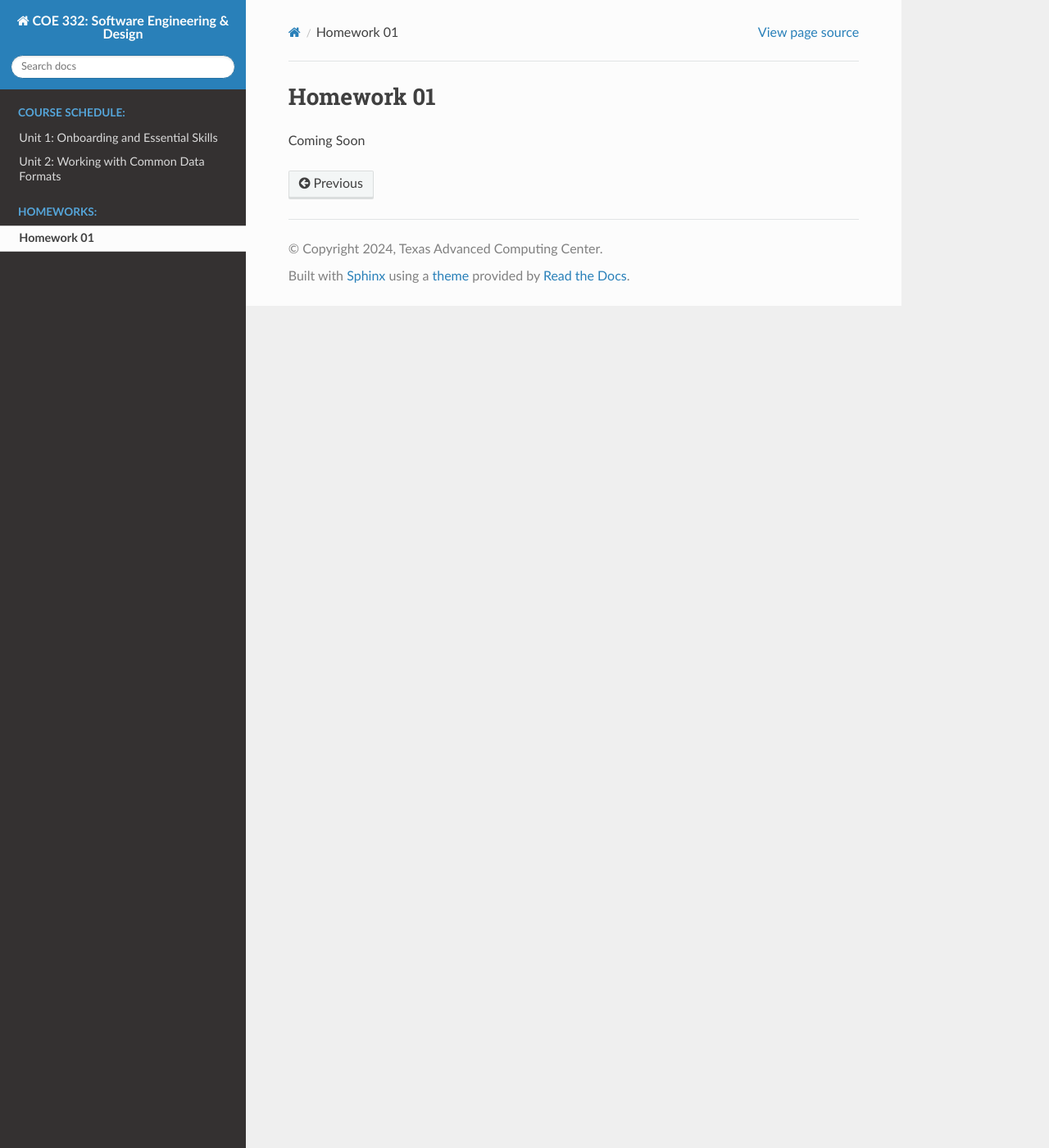
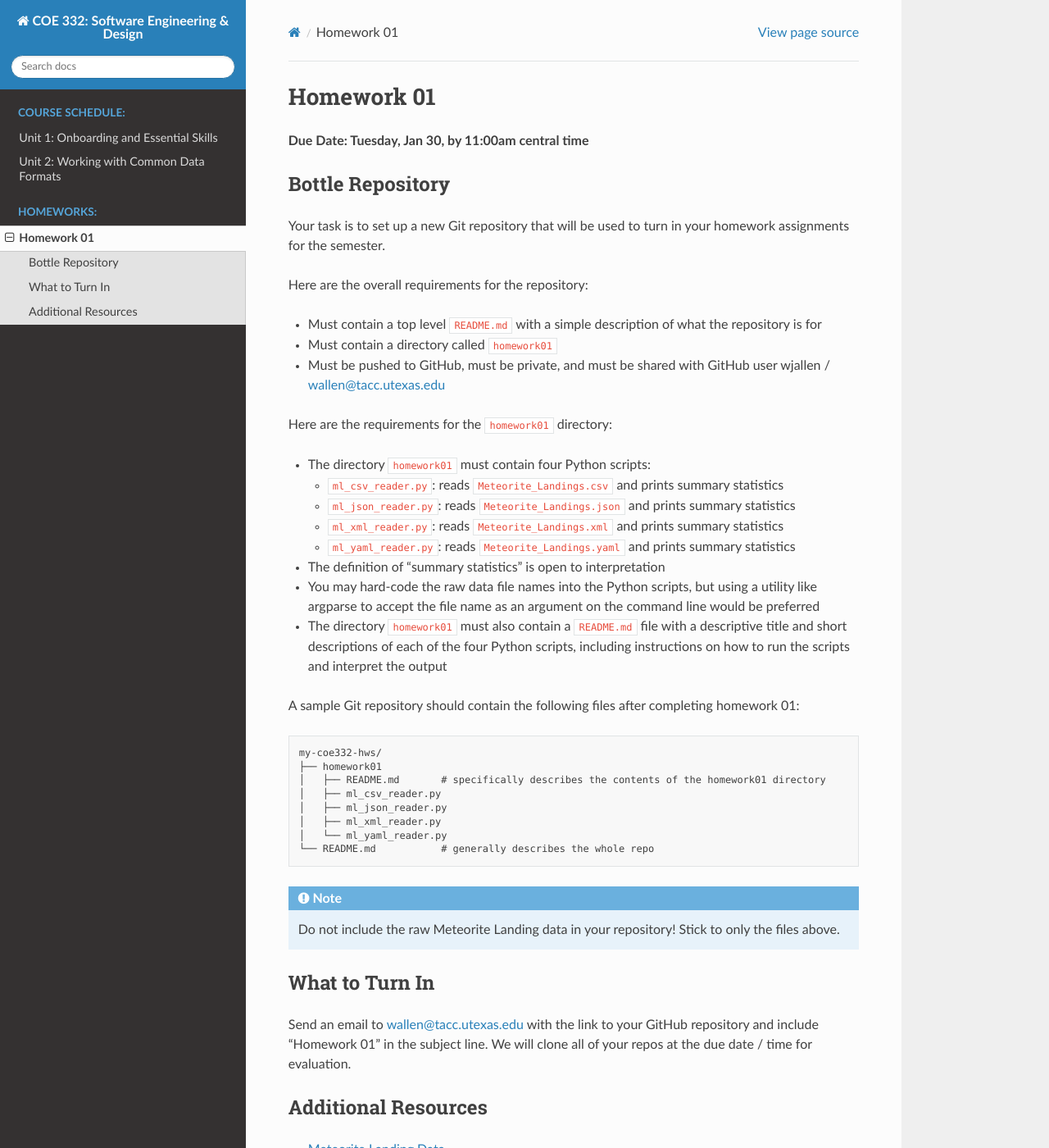
Before and after one commit to TACC/coe-332-sp24, a Sphinx documentation site: the page built from docs/homework/homework01.rst, in a window 1280 px wide and 1400 px high. Shown: the whole window at 82% size. Built offline with Sphinx 7.4.7 and the Read the Docs theme 2.0.0, drawn with Linux system fonts in a browser that asks for light colours; some of the changed text lies outside the part shown.

Commit message:
added homework01

```diff
--- a/docs/homework/homework01.rst
+++ b/docs/homework/homework01.rst
@@ -1,4 +1,69 @@
 Homework 01
 ===========
 
-Coming Soon
+**Due Date: Tuesday, Jan 30, by 11:00am central time**
+
+Bottle Repository
+-----------------
+
+Your task is to set up a new Git repository that will be used to turn in
+your homework assignments for the semester.
+
+Here are the overall requirements for the repository:
+
+* Must contain a top level ``README.md`` with a simple description of what the
+  repository is for
+* Must contain a directory called ``homework01``
+* Must be pushed to GitHub, must be private, and must be shared with GitHub user
+  wjallen / wallen@tacc.utexas.edu
+
+
+Here are the requirements for the ``homework01`` directory:
+
+* The directory ``homework01`` must contain four Python scripts:
+
+  * ``ml_csv_reader.py``: reads ``Meteorite_Landings.csv`` and prints summary statistics
+  * ``ml_json_reader.py``: reads ``Meteorite_Landings.json`` and prints summary statistics
+  * ``ml_xml_reader.py``: reads ``Meteorite_Landings.xml`` and prints summary statistics
+  * ``ml_yaml_reader.py``: reads ``Meteorite_Landings.yaml`` and prints summary statistics
+
+* The definition of "summary statistics" is open to interpretation
+* You may hard-code the raw data file names into the Python scripts, but using a
+  utility like argparse to accept the file name as an argument on the command line
+  would be preferred
+* The directory ``homework01`` must also contain a ``README.md`` file with a
+  descriptive title and short descriptions of each of the four Python scripts,
+  including instructions on how to run the scripts and interpret the output
+
+A sample Git repository should contain the following files after completing
+homework 01:
+
+.. code-block:: text
+
+   my-coe332-hws/
+   ├── homework01
+   │   ├── README.md       # specifically describes the contents of the homework01 directory
+   │   ├── ml_csv_reader.py
+   │   ├── ml_json_reader.py
+   │   ├── ml_xml_reader.py
+   │   └── ml_yaml_reader.py
+   └── README.md           # generally describes the whole repo
+
+.. note::
+
+    Do not include the raw Meteorite Landing data in your repository!
+    Stick to only the files above.
+
+What to Turn In
+---------------
+
+Send an email to wallen@tacc.utexas.edu with the link to
+your GitHub repository and include "Homework 01" in the subject line. We will
+clone all of your repos at the due date / time for evaluation.
+
+
+Additional Resources
+--------------------
+
+* `Meteorite Landing Data <https://github.com/TACC/coe-332-sp24/tree/main/docs/unit02/sample-data>`_
+* Please find us in the class Slack channel if you have any questions!
```
